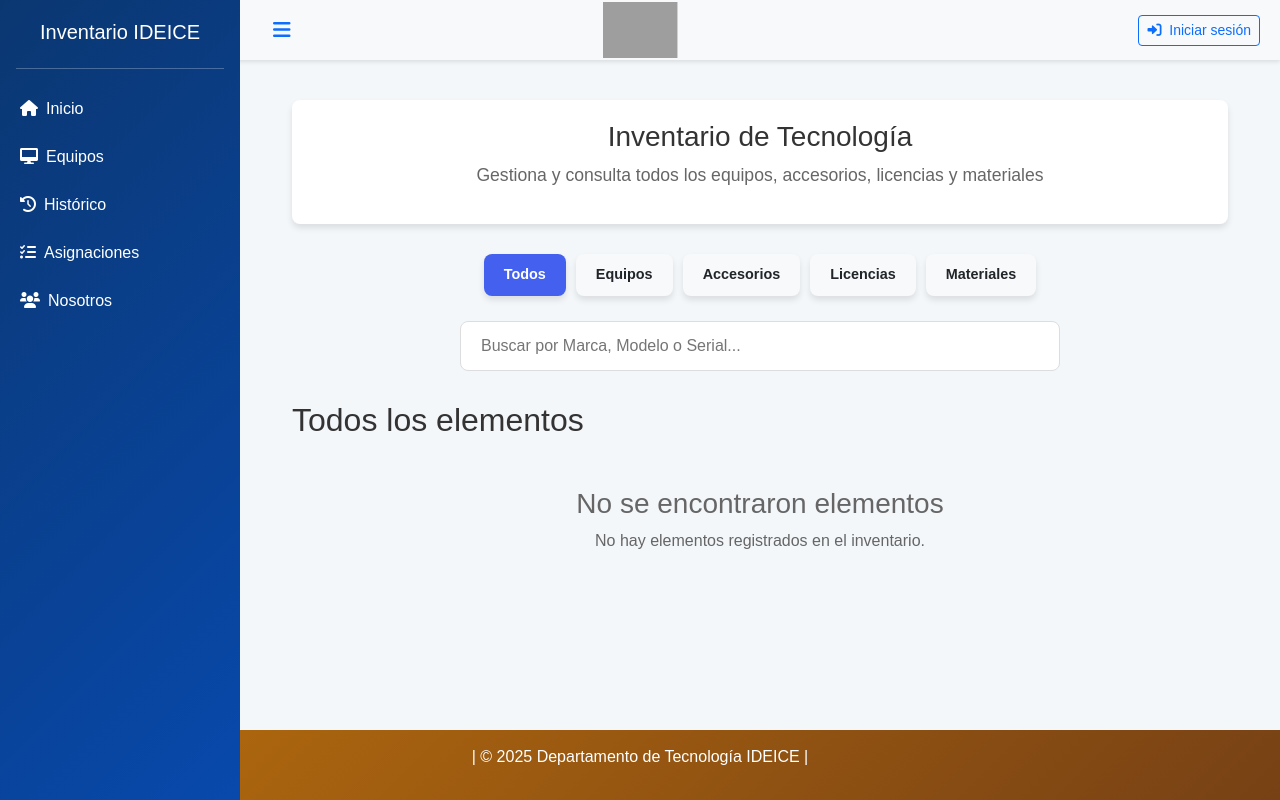
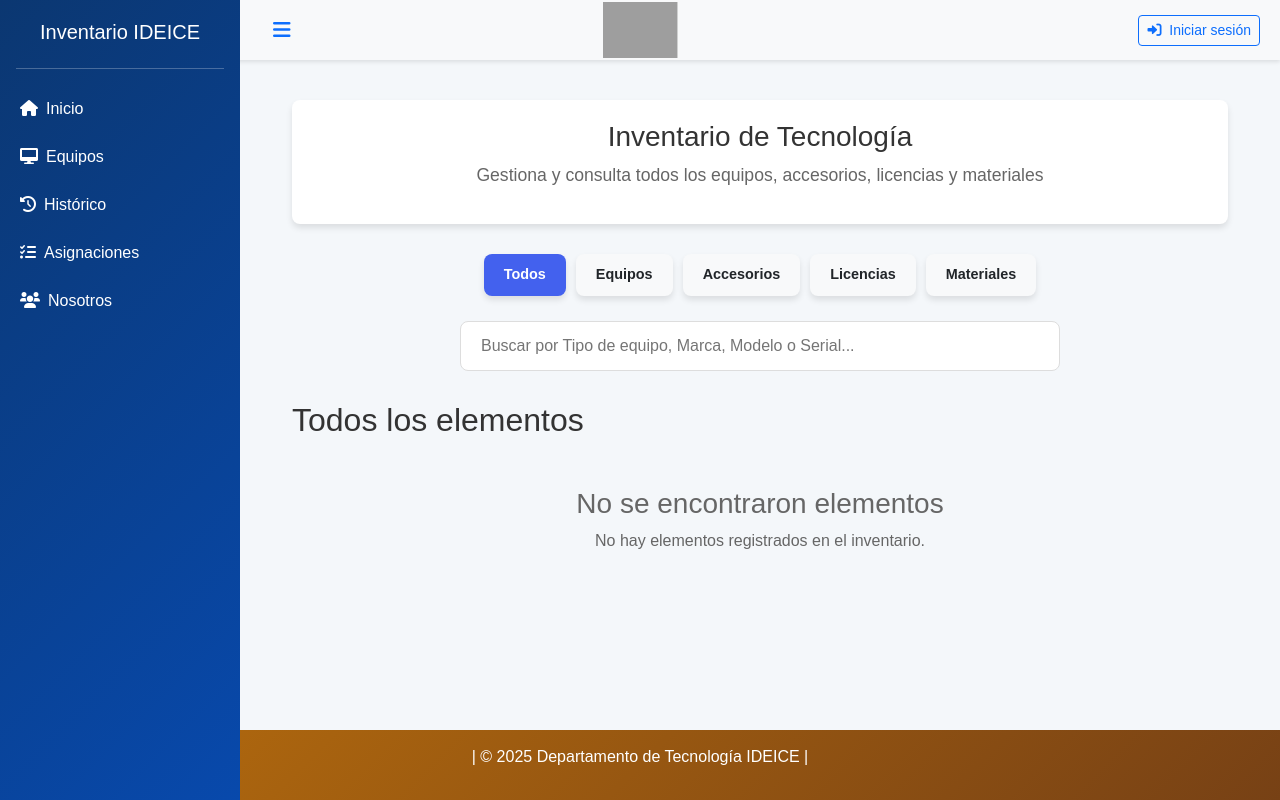
Before and after one commit to Redfieldz130/PYTHON, a Django app: page /equipos/ in a window 1280 px wide. Run offline with Django 5.2, Linux system fonts and the light colour scheme; data that the repository does not hold is empty; some libraries are stand-ins or nearby versions; grey boxes are pictures that could not be loaded.

Commit message:
Cambios martes 10/6/25

```diff
--- a/libreria/templates/Equipos/Index.html
+++ b/libreria/templates/Equipos/Index.html
@@ -412,7 +412,7 @@
     </div>
 
     <div class="search-container">
-        <input type="text" id="search-input" placeholder="Buscar por Marca, Modelo o Serial...">
+        <input type="text" id="search-input" placeholder="Buscar por Tipo de equipo, Marca, Modelo o Serial...">
     </div>
 
     <!-- Sección: Todos -->
@@ -549,9 +549,10 @@ document.addEventListener('DOMContentLoaded', function () {
 
         cards.forEach(card => {
             const brand = card.querySelector('.product-brand').textContent.toLowerCase();
+            const category = card.querySelector('.product-category').textContent.toLowerCase();
             const model = card.querySelector('.product-name').textContent.toLowerCase();
             const serial = card.querySelector('.product-serial').textContent.toLowerCase();
-            const matches = brand.includes(searchTerm) || model.includes(searchTerm) || serial.includes(searchTerm);
+            const matches = brand.includes(searchTerm) || model.includes(searchTerm) || serial.includes(searchTerm) || category.includes(searchTerm);
             card.style.display = matches ? 'block' : 'none';
         });
 
```
